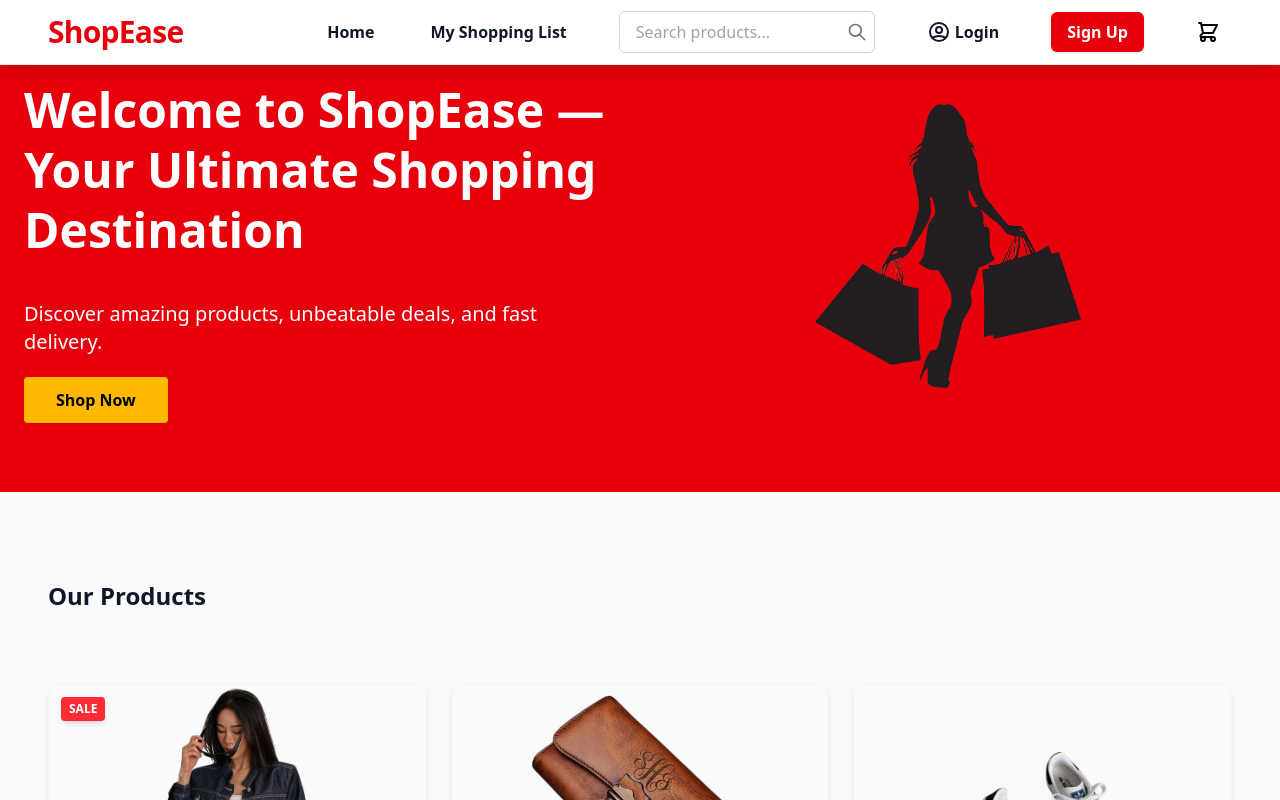
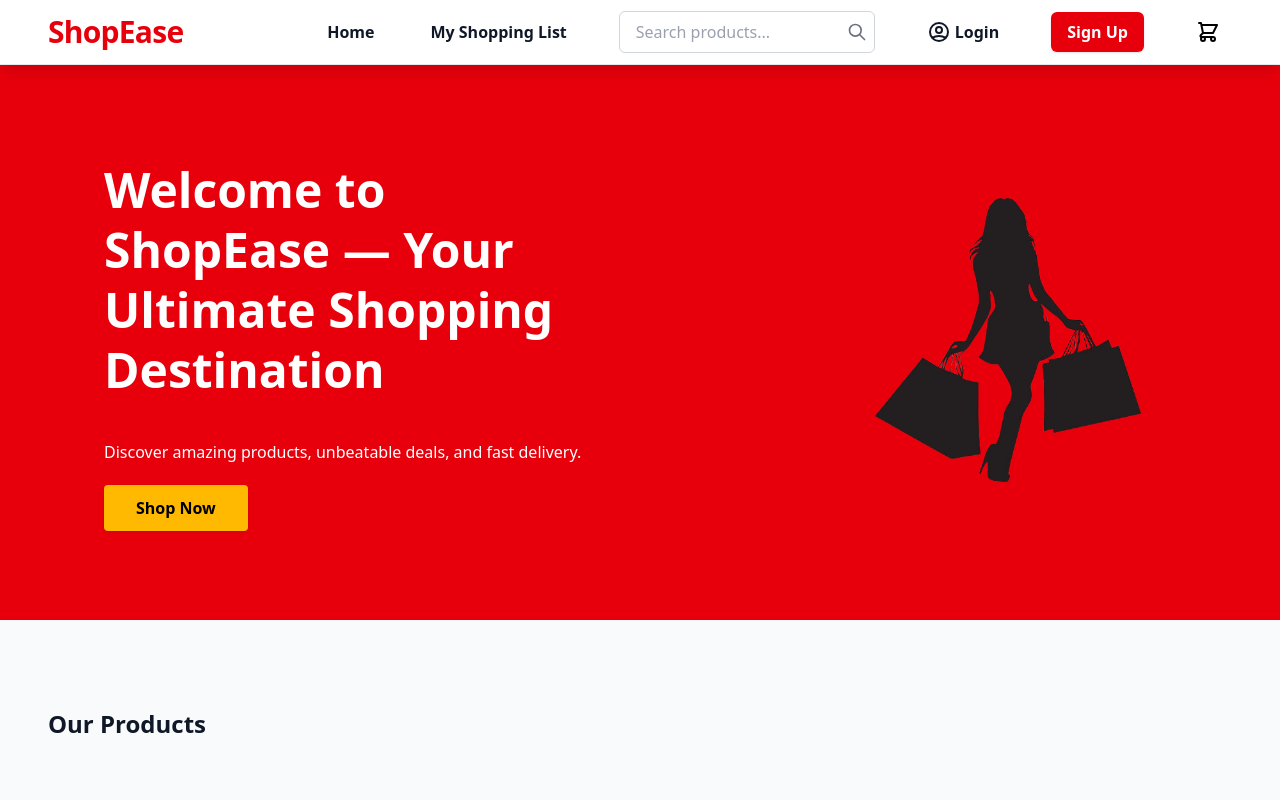
Before and after one commit to Apeksha-1-hub/ecommerce, a React (Vite) app: page / in a window 1280 px wide. Shown: the top 800 px of the page. Built offline with nearby package versions, Linux system fonts and the light colour scheme.

Commit message:
changes in hero sections

```diff
--- a/src/home/Home.jsx
+++ b/src/home/Home.jsx
@@ -4,27 +4,27 @@ import Products from "../product/Product";
 
 const Home = () => {
   return (
-    <div className="min-h-screen flex flex-col">
+    <div className="min-h-screen flex flex-col py-15">
       {/* Hero Section */}
-      <section className="bg-red-600 text-white flex flex-col md:flex-row items-center justify-center py-20 px-6 text-center md:text-left">
+      <section className="bg-red-600 text-white flex flex-col md:flex-row items-center justify-center py-25 px-6 text-center md:text-left">
         {/* Text Content */}
-        <div className="flex-1 mb-8 md:mb-0">
+        <div className="flex-1 mb-8 md:mb-0 md:pl-20">
           <h1 className="text-4xl sm:text-5xl font-extrabold max-w-3xl leading-tight  mb-10">
             Welcome to ShopEase — Your Ultimate Shopping Destination
           </h1>
-          <p className="max-w-xl mb-8 text-lg sm:text-xl">
+          <p className="max-w-xl mb-8 text-md sm:text-md  ">
             Discover amazing products, unbeatable deals, and fast delivery.
           </p>
           <a
             href="#products"
-            className="bg-amber-400 hover:bg-amber-500 text-black font-semibold px-8 py-3 rounded shadow transition"
+            className="bg-amber-400 hover:bg-black hover:text-white text-black font-semibold px-8 py-3  rounded shadow transition"
           >
             Shop Now
           </a>
         </div>
 
         {/* Image */}
-        <div className="flex-1 flex justify-center">
+        <div className="flex-1 flex justify-center md:pl-40 ">
           <img
             src="photos\girl.png"
             alt="Girl shopping with bags"
```
